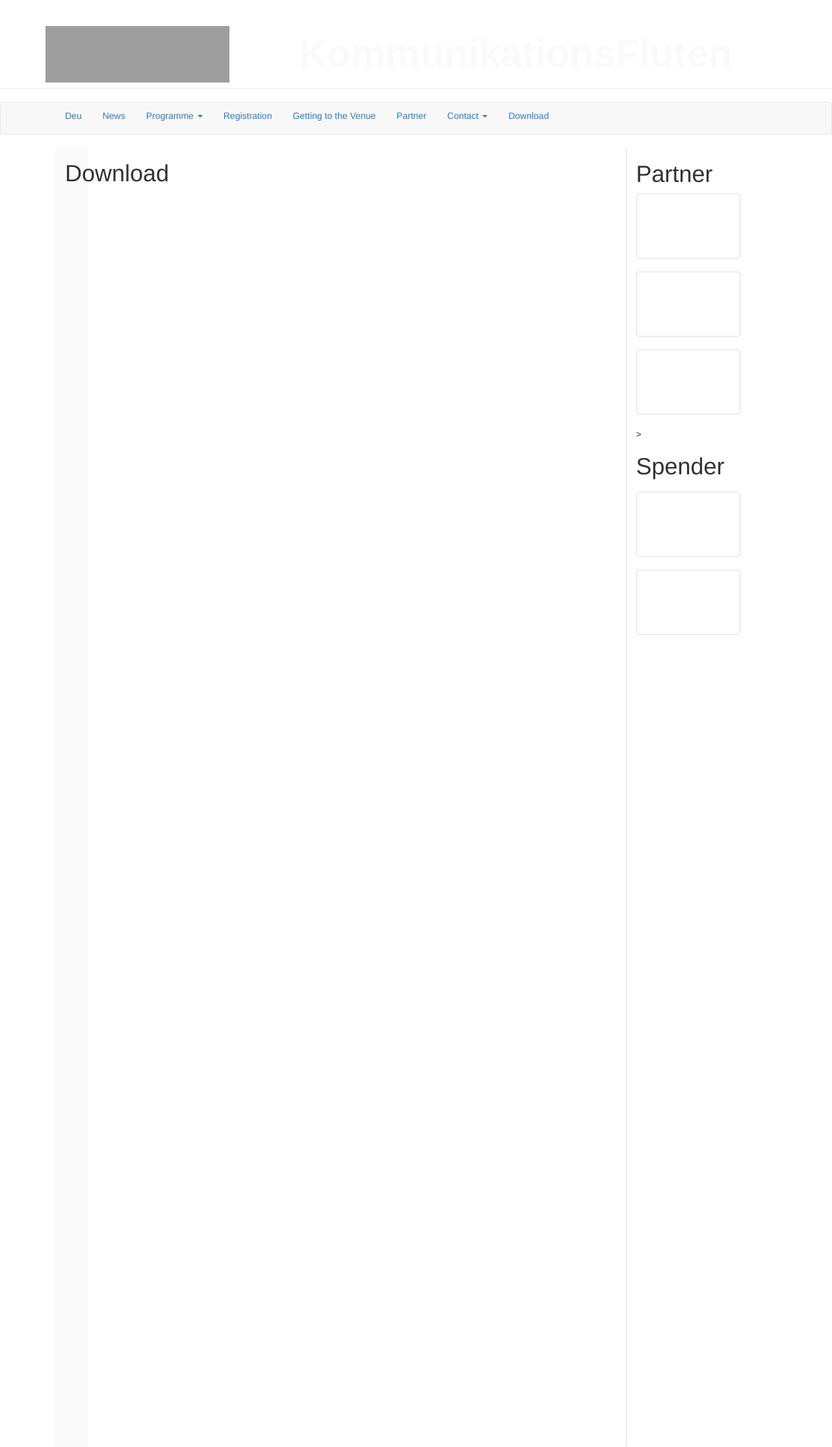
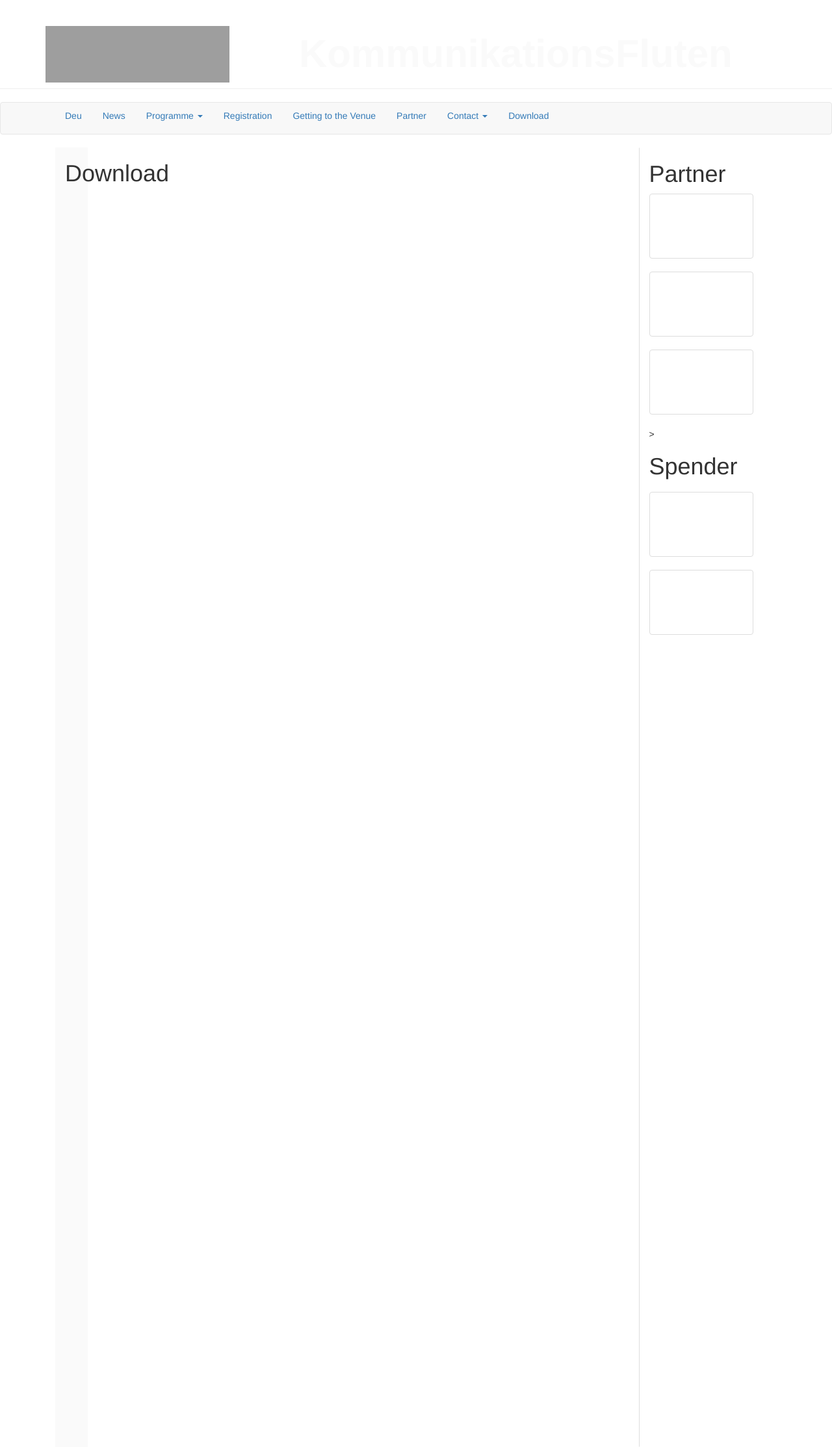
Before and after one commit to susedev/test, a Jekyll site: the page built from download.html, in a window 1280 px wide. Shown: the whole page at 65% size. Built offline with Jekyll 4.4.1, drawn with Linux system fonts in a browser that asks for light colours; nearby versions of some CDN libraries; grey boxes are pictures that could not be loaded.

Commit message:
Update page.html

```diff
--- a/_layouts/page.html
+++ b/_layouts/page.html
@@ -21,7 +21,7 @@ layout: base
     </div>
      <div class="col-md-1">
     </div>
-    <div class="col-md-3" style="display: block; width: 150px; height: 2000px; border:1px solid #FFF; margin-left:30px; border-left-color:#DDD; box-sizing: border-box;">
+    <div class="col-md-3" style="display: block; width: 150px; height: 2000px; border:1px solid #FFF; margin-left:50px; border-left-color:#DDD; box-sizing: border-box;">
       <h1>Partner</h1>
       <a href="#" class="thumbnail"  style="width: 160px; height: 100px;" ></a>
       <a href="#" class="thumbnail"  style="width: 160px; height: 100px;" ></a>
```
